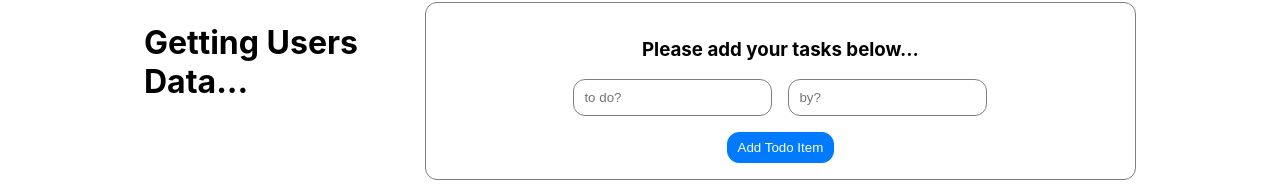
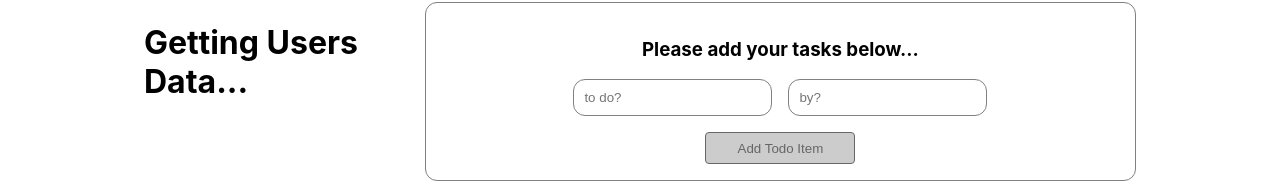
Before and after one commit to ahelmi365/todo-version2, a React (Create React App) app: page / in a window 1280 px wide. Shown: the part 145-339 px from the top of the page. Built offline with nearby package versions, Linux system fonts and the light colour scheme; no server answers.

Commit message:
add validation on todoitems cop

```diff
--- a/src/Components/Home/Home.css
+++ b/src/Components/Home/Home.css
@@ -51,9 +51,11 @@
 
 
 .btn {
-    padding: 7px 10px;
+    padding: 1px 6px;
     border-width: 1px;
     border-style:  solid;
-    border-radius: 12px;
+    border-radius: 4px;
     cursor: pointer;
+    width: 150px;
+    height: 32px;
 }
--- a/src/Components/TodoItem/TodoItem.css
+++ b/src/Components/TodoItem/TodoItem.css
@@ -32,7 +32,11 @@
    background-color: #007bff;
    border-color: #007bff;
    color: #fff;
+}
 
-
-
+.submit-btn:disabled{
+    background-color: #CCCCCC;
+    color: #666666;
+    border-color:#666666 ;
+    cursor:not-allowed;
 }
--- a/src/Components/TodoItem/TodoItem.js
+++ b/src/Components/TodoItem/TodoItem.js
@@ -1,37 +1,61 @@
-import { useRef } from "react";
+import { useRef, useState } from "react";
 import "./TodoItem.css";
 
 export default function TodoItem({ todoItem, setTodoItem, addTodoItem }) {
-  const todoInputRef = useRef(null);
+  const todoInputValRef = useRef(null);
+  const todoInputByRef = useRef(null);
+
+  function resetTodoInputs() {
+    todoInputValRef.current.value = "";
+    todoInputByRef.current.value = "";
+  }
+
+  const [isValidForm, setIsValidForm] = useState(false);
+  function checkFormValid() {
+    setIsValidForm(
+      Boolean(todoInputValRef.current.value && todoInputByRef.current.value)
+    );
+  }
+
   return (
     <div className="todo-item-container">
-      <form onSubmit={addTodoItem} className="todo-item-form">
+      <form
+        onSubmit={(e) => {
+          addTodoItem(e);
+          resetTodoInputs();
+          setIsValidForm(false);
+          todoInputValRef.current.focus();
+        }}
+        className="todo-item-form"
+      >
         <div className="todo-item-inputs">
           <input
             name="itemVal"
             required
             value={todoItem.itemVal}
-            onChange={setTodoItem}
+            onChange={(e) => {
+              setTodoItem(e);
+              checkFormValid(e);
+            }}
             type="text"
             placeholder="to do?"
-            ref={todoInputRef}
+            ref={todoInputValRef}
           />
           <input
             name="itemBy"
             required
             value={todoItem.itemBy}
-            onChange={setTodoItem}
+            onChange={(e) => {
+              setTodoItem(e);
+              checkFormValid(e);
+            }}
             type="text"
             placeholder="by?"
+            ref={todoInputByRef}
           />
         </div>
         <div className="submit">
-          <button
-            className="btn submit-btn "
-            onClick={() => {
-              todoInputRef.current.focus();
-            }}
-          >
+          <button disabled={!isValidForm} className="btn submit-btn ">
             Add Todo Item
           </button>
         </div>
```
